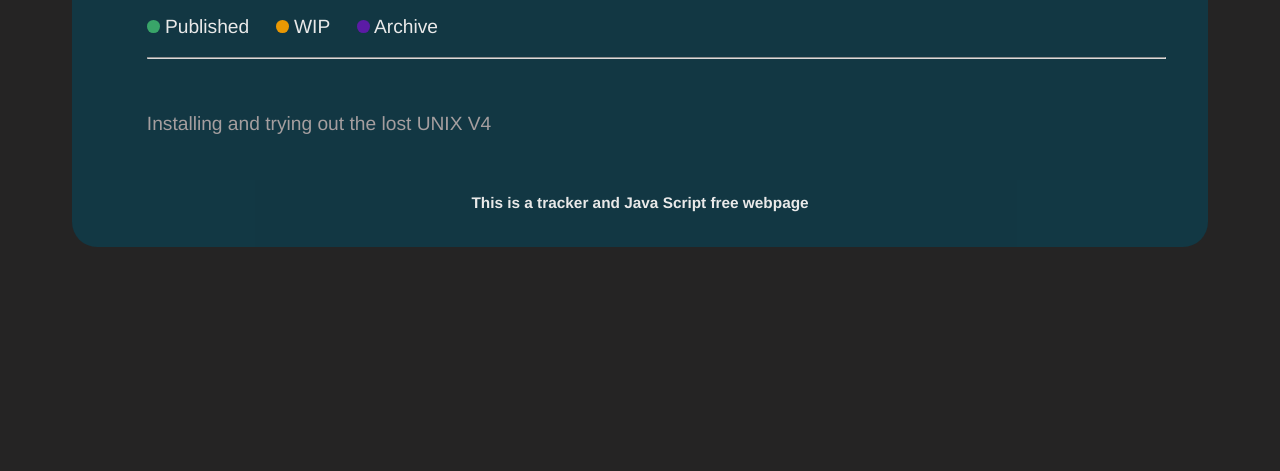
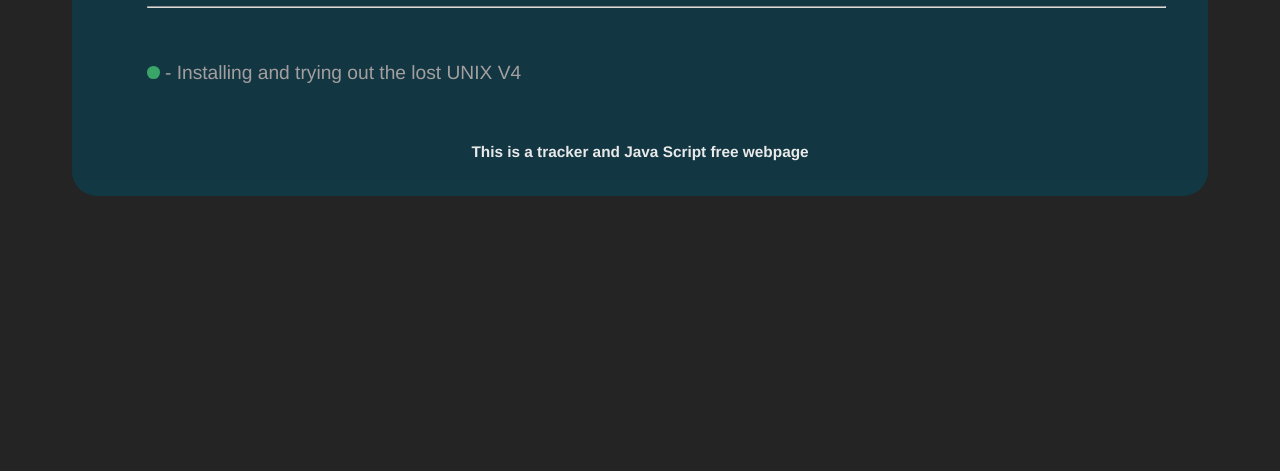
Before and after one commit to Quasolaris/quasolaris-webpage, a plain HTML site: page blog/blog.html in a window 1280 px wide. Shown: the part 329-800 px from the top of the page. Drawn offline with Linux system fonts and the light colour scheme.

Commit message:
[ADD] - Blog page header

```diff
--- a/blog/blog.html
+++ b/blog/blog.html
@@ -15,15 +15,13 @@
       </a>
 
       <div class="column" style="padding-left: 5%;">
-        <h1>Blog</h1>
+
         <hr>
-        <p>
-          <span class="dot-active"></span> Published&nbsp;&nbsp;&nbsp;&nbsp; <span class="dot-inactive"></span> WIP&nbsp;&nbsp;&nbsp;&nbsp; <span class="dot-finished"></span> Archive&nbsp;&nbsp;&nbsp;&nbsp;
-        </p>
+         <h1>Blog</h1>
         <hr>
         <br>
         <br>
-        <a href="./unix4/unix4firsttry.html">Installing and trying out the lost UNIX V4</a>
+        <span class="dot-active"></span> <a href="./unix4/unix4firsttry.html"> - Installing and trying out the lost UNIX V4</a>
       </div>
     </div>
     <br>
```
